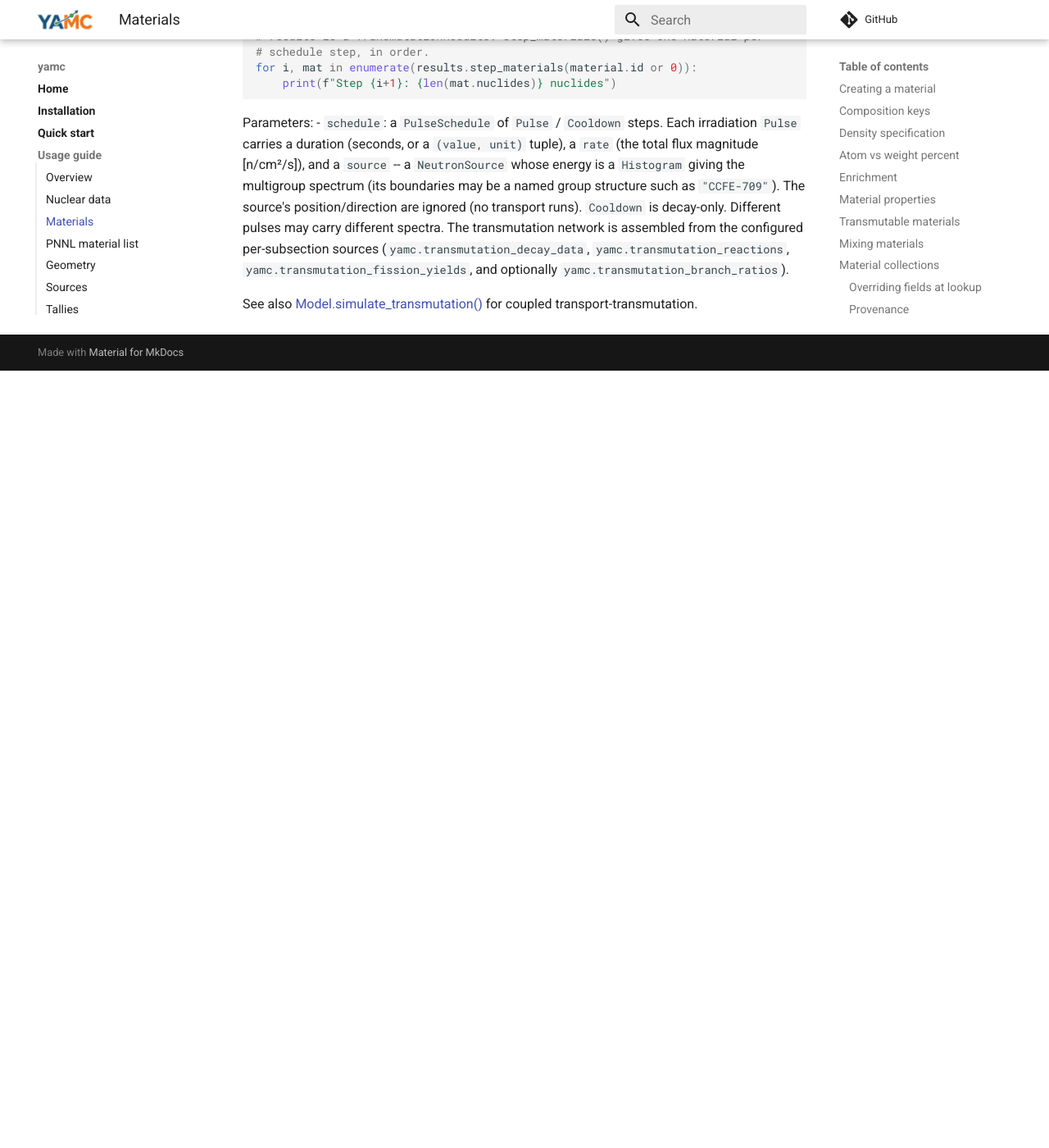
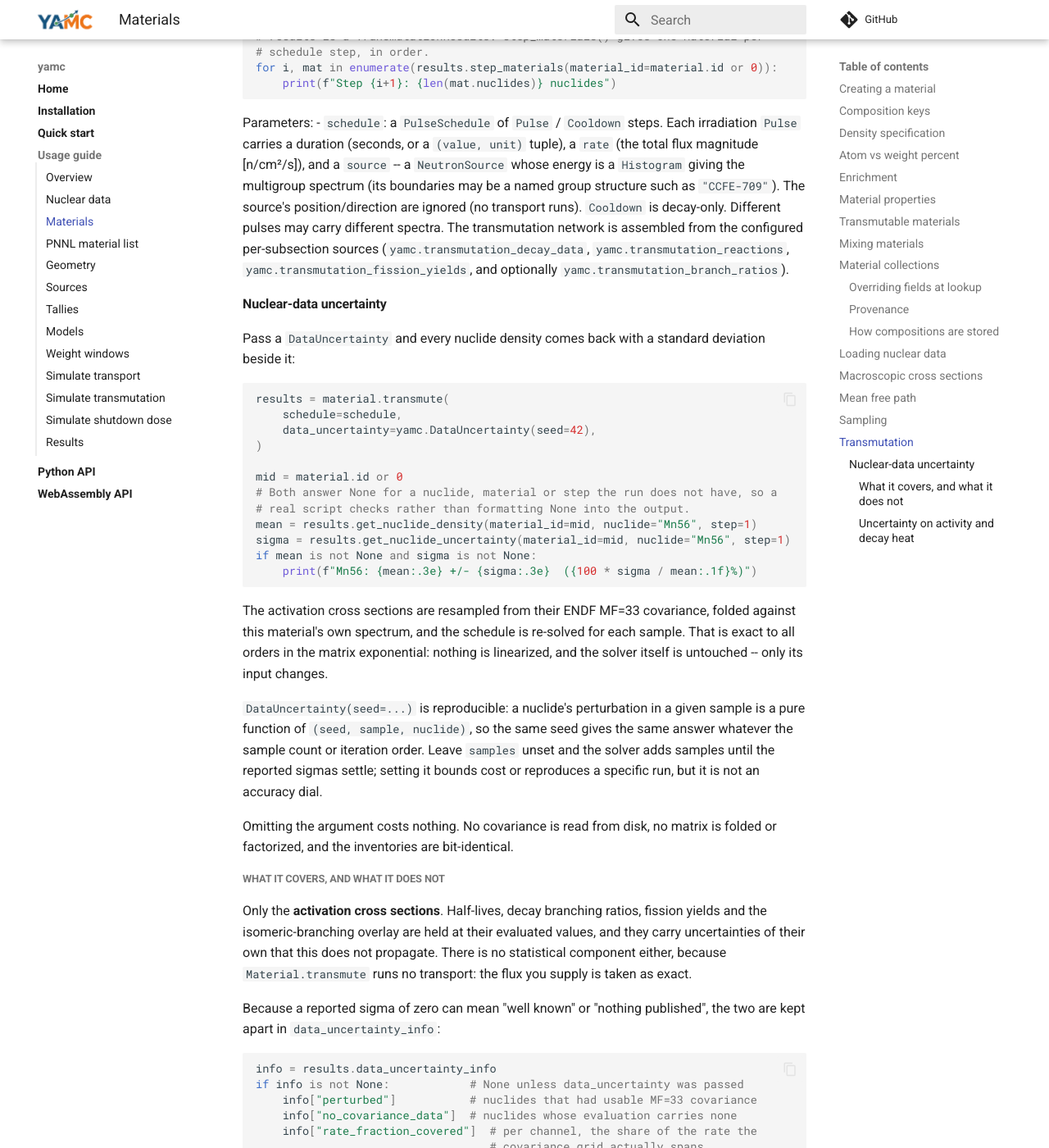
Before and after one commit to fusion-neutronics/yamc, an MkDocs documentation site: the page built from docs/materials.md, in a window 1280 px wide and 1400 px high, scrolled down 8081 px. Shown: the whole window at 82% size. Built offline with MkDocs 1.6.1 and Material for MkDocs 9.7.7, drawn with Linux system fonts in a browser that asks for light colours; comment, search, counter and statistics services are not loaded; before the commit the page ends 8533 px from its top, so only the background shows below that; some of the changed text lies outside the part shown.

Commit message:
Document nuclear-data uncertainty on Material.transmute
fusion-neutronics/core#557 adds a `data_uncertainty` argument that gives every
nuclide density a standard deviation beside it, and core#562 adds the flux
spectrum as a second source. The parts a reader actually needs are what it
covers and what it does not, so those get the space rather than the signature.

A reported sigma of 0.0 means either "well known" or "nothing published", and
those are not the same statement. The section shows `data_uncertainty_info` and
says which key separates them, rather than leaving a reader to take the
reassuring reading.

It also covers why activity and decay heat have to be taken over the ensemble
rather than built from per-nuclide sigmas in quadrature: a parent and its
daughter do not vary independently, because every daughter atom came out of a
parent atom.

Arguments are named throughout. `get_nuclide_density(mid, "Mn56", 1)` reads as
three anonymous values, and the trailing `1` is the one a reader is most likely
to guess wrong: it is the schedule step, and step 0 is the initial composition
rather than the first result.

````diff
--- a/docs/materials.md
+++ b/docs/materials.md
@@ -379,7 +379,7 @@
 
 # results is a TransmutationResults. step_materials() gives one Material per
 # schedule step, in order.
-for i, mat in enumerate(results.step_materials(material.id or 0)):
+for i, mat in enumerate(results.step_materials(material_id=material.id or 0)):
     print(f"Step {i+1}: {len(mat.nuclides)} nuclides")
 ```
 
@@ -387,4 +387,93 @@
 - ``schedule``: a ``PulseSchedule`` of ``Pulse`` / ``Cooldown`` steps. Each irradiation ``Pulse`` carries a duration (seconds, or a ``(value, unit)`` tuple), a ``rate`` (the total flux magnitude [n/cm²/s]), and a ``source`` -- a ``NeutronSource`` whose energy is a ``Histogram`` giving the multigroup spectrum (its boundaries may be a named group structure such as ``"CCFE-709"``). The source's position/direction are ignored (no transport runs). ``Cooldown`` is decay-only. Different pulses may carry different spectra.
 The transmutation network is assembled from the configured per-subsection sources (``yamc.transmutation_decay_data``, ``yamc.transmutation_reactions``, ``yamc.transmutation_fission_yields``, and optionally ``yamc.transmutation_branch_ratios``).
 
+#### Nuclear-data uncertainty
+
+Pass a ``DataUncertainty`` and every nuclide density comes back with a standard
+deviation beside it:
+
+<!-- doctest: skip -->
+```python
+results = material.transmute(
+    schedule=schedule,
+    data_uncertainty=yamc.DataUncertainty(seed=42),
+)
+
+mid = material.id or 0
+# Both answer None for a nuclide, material or step the run does not have, so a
+# real script checks rather than formatting None into the output.
+mean = results.get_nuclide_density(material_id=mid, nuclide="Mn56", step=1)
+sigma = results.get_nuclide_uncertainty(material_id=mid, nuclide="Mn56", step=1)
+if mean is not None and sigma is not None:
+    print(f"Mn56: {mean:.3e} +/- {sigma:.3e}  ({100 * sigma / mean:.1f}%)")
+```
+
+The activation cross sections are resampled from their ENDF MF=33 covariance,
+folded against this material's own spectrum, and the schedule is re-solved for
+each sample. That is exact to all orders in the matrix exponential: nothing is
+linearized, and the solver itself is untouched -- only its input changes.
+
+``DataUncertainty(seed=...)`` is reproducible: a nuclide's perturbation in a
+given sample is a pure function of ``(seed, sample, nuclide)``, so the same seed
+gives the same answer whatever the sample count or iteration order. Leave
+``samples`` unset and the solver adds samples until the reported sigmas settle;
+setting it bounds cost or reproduces a specific run, but it is not an accuracy
+dial.
+
+Omitting the argument costs nothing. No covariance is read from disk, no matrix
+is folded or factorized, and the inventories are bit-identical.
+
+##### What it covers, and what it does not
+
+Only the **activation cross sections**. Half-lives, decay branching ratios,
+fission yields and the isomeric-branching overlay are held at their evaluated
+values, and they carry uncertainties of their own that this does not propagate.
+There is no statistical component either, because ``Material.transmute`` runs no
+transport: the flux you supply is taken as exact.
+
+Because a reported sigma of zero can mean "well known" or "nothing published",
+the two are kept apart in ``data_uncertainty_info``:
+
+<!-- doctest: skip -->
+```python
+info = results.data_uncertainty_info
+if info is not None:            # None unless data_uncertainty was passed
+    info["perturbed"]           # nuclides that had usable MF=33 covariance
+    info["no_covariance_data"]  # nuclides whose evaluation carries none
+    info["rate_fraction_covered"]  # per channel, the share of the rate the
+                                   # covariance grid actually spans
+    info["not_perturbed"]       # the sources this does not propagate at all
+    info["has_gaps"]            # True if anything above was left out
+```
+
+A ``sigma`` of ``0.0`` for a nuclide listed in ``no_covariance_data`` is not a
+claim of certainty. It means the evaluation says nothing.
+
+The report also carries ``matrices_clipped`` and ``worst_relative_clip``:
+evaluated covariance matrices are not always positive semi-definite, and one
+that is not has no square root to sample from. The negative eigenvalues are set
+to zero, which is the standard repair, and how large a repair it was is recorded
+rather than absorbed. ``rates_floored`` counts samples whose cross section went
+negative and was truncated at zero; a large share means the Gaussian is being
+used past the point where it describes the quantity.
+
+##### Uncertainty on activity and decay heat
+
+Activity, decay heat and the decay-photon spectrum are all functions of a whole
+inventory, so their uncertainty has to be taken over the ensemble rather than
+built from per-nuclide sigmas. ``get_uncertainty_inventories`` gives every
+sample's full inventory for that:
+
+<!-- doctest: skip -->
+```python
+import statistics
+
+inventories = results.get_uncertainty_inventories(material_id=mid, step=1)
+# evaluate the quantity once per sample, then take its spread
+```
+
+Summing per-nuclide sigmas in quadrature instead would assume the nuclides vary
+independently, and they do not: a parent and its daughter move together, because
+every daughter atom came out of a parent atom.
+
 See also [Model.simulate_transmutation()](simulate_transmutation.md) for coupled transport-transmutation.
````
